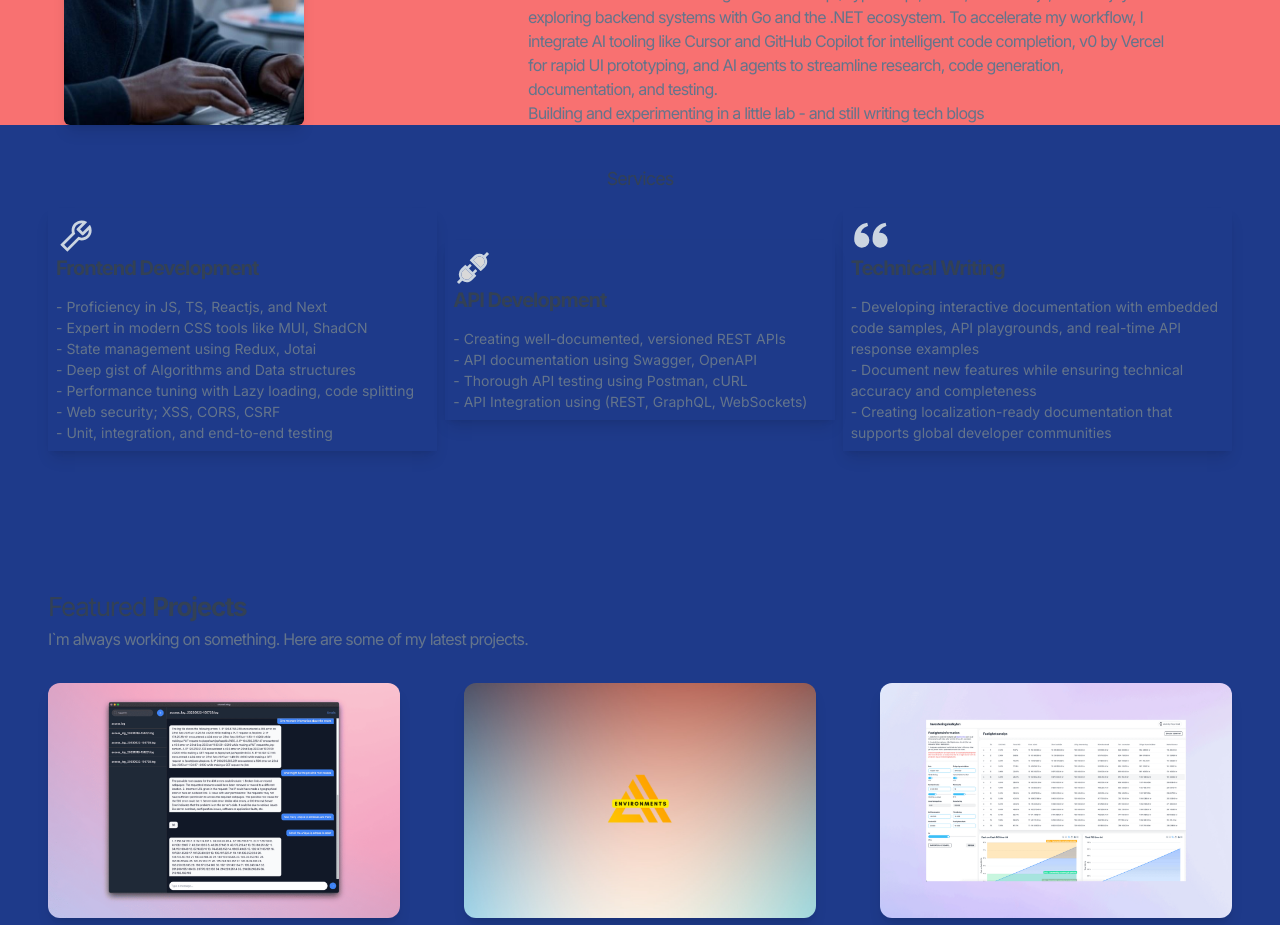
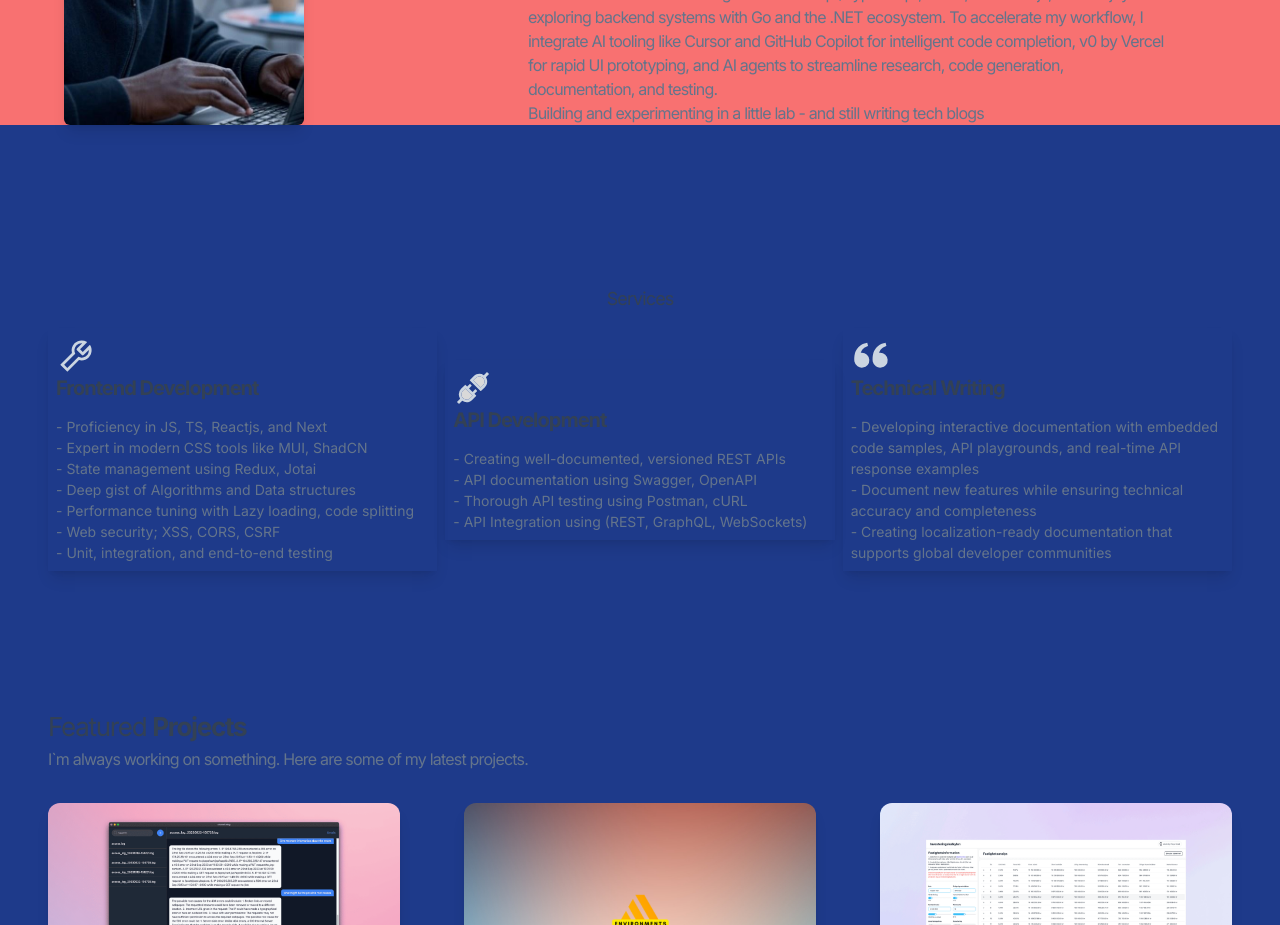
Before and after one commit to Brucedevnairobi/portfolio-website, a Next.js app: page / in a window 1280 px wide. Shown: the part 1040-1965 px from the top of the page. Built offline with nearby package versions, Linux system fonts and the light colour scheme.

Commit message:
styles not working

```diff
--- a/app/page.tsx
+++ b/app/page.tsx
@@ -138,7 +138,7 @@ export default function Home() {
         </div>
       </div>
       <div className="bg-blue-900 max-h-screen">
-        <h1 className=" tracking-tighter text-[18px] text-center pt-40 md:pt-10 text-slate-700">
+        <h1 className=" tracking-tighter text-[18px] text-center sm:pt-40 text-slate-700">
           Services
         </h1>
 
```
